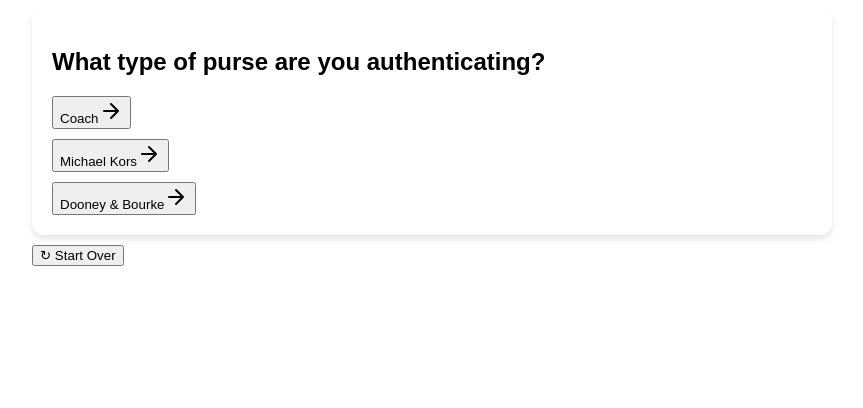
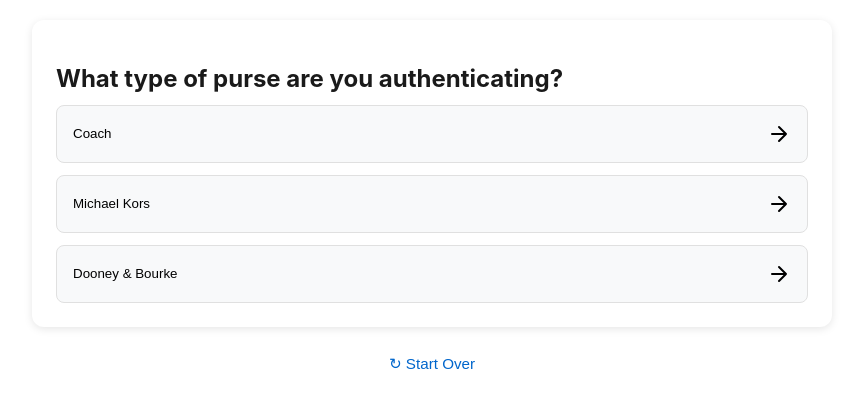
Before and after one commit to pearldiveja/purseguide, a React (Create React App) app: page / in a window 1280 px wide. Shown: the top 408 px of the page, without its empty margins (208-1071 px from the left). Built offline with nearby package versions, Linux system fonts and the light colour scheme.

Commit message:
Update styles.css

```diff
--- a/src/styles.css
+++ b/src/styles.css
@@ -1,17 +1,115 @@
 .decision-tree-app {
   max-width: 800px;
-  margin: auto;
-  font-family: Arial, sans-serif;
+  margin: 20px auto;
+  font-family: -apple-system, BlinkMacSystemFont, 'Segoe UI', Roboto, sans-serif;
 }
 
 .decision-card {
-  background-color: #fff;
+  background: #fff;
   border-radius: 12px;
-  box-shadow: 0px 4px 6px rgba(0,0,0,0.1);
-  padding: 20px;
+  box-shadow: 0 2px 8px rgba(0,0,0,0.1);
+  padding: 24px;
+  margin-bottom: 20px;
 }
 
-button {
-  display: block;
-  margin-top: 10px;
+.card-header h2 {
+  font-size: 1.5rem;
+  margin-bottom: 12px;
+  color: #1a1a1a;
 }
+
+.info-text {
+  color: #666;
+  font-size: 0.9rem;
+  margin-bottom: 20px;
+}
+
+.options-container {
+  display: flex;
+  flex-direction: column;
+  gap: 12px;
+}
+
+.option-button {
+  display: flex;
+  justify-content: space-between;
+  align-items: center;
+  width: 100%;
+  padding: 16px;
+  border: 1px solid #e0e0e0;
+  border-radius: 8px;
+  background: #f8f9fa;
+  cursor: pointer;
+  transition: all 0.2s ease;
+}
+
+.option-button:hover {
+  background: #f1f3f5;
+  border-color: #ced4da;
+}
+
+.option-text {
+  display: flex;
+  flex-direction: column;
+  text-align: left;
+}
+
+.option-detail {
+  font-size: 0.85rem;
+  color: #666;
+  margin-top: 4px;
+}
+
+.result-container {
+  padding: 16px 0;
+}
+
+.result-header {
+  display: flex;
+  align-items: center;
+  gap: 12px;
+  margin-bottom: 20px;
+}
+
+.result-text {
+  font-size: 1.1rem;
+  font-weight: 500;
+  margin: 0;
+}
+
+.tips-list {
+  display: flex;
+  flex-direction: column;
+  gap: 12px;
+}
+
+.tip-item {
+  display: flex;
+  align-items: center;
+  gap: 8px;
+  padding: 12px;
+  background: #f8f9fa;
+  border-radius: 6px;
+}
+
+.navigation-buttons {
+  display: flex;
+  gap: 16px;
+  justify-content: center;
+}
+
+.nav-button {
+  padding: 8px 16px;
+  border: none;
+  background: none;
+  color: #0066cc;
+  cursor: pointer;
+  font-size: 0.95rem;
+}
+
+.nav-button:hover {
+  text-decoration: underline;
+}
+
+.success-icon { color: #28a745; }
+.error-icon { color: #dc3545; }
```
